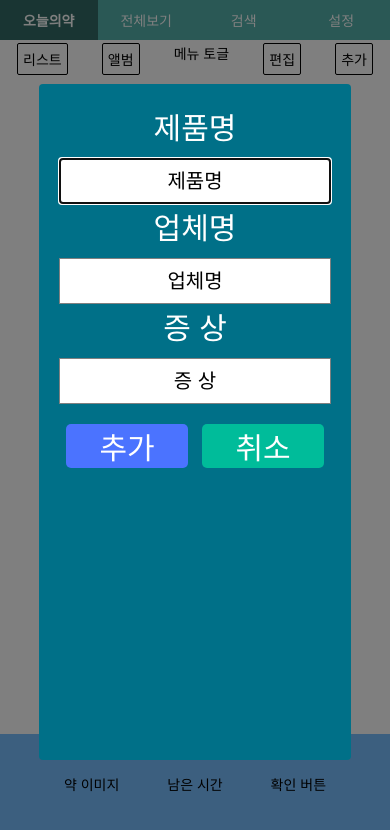
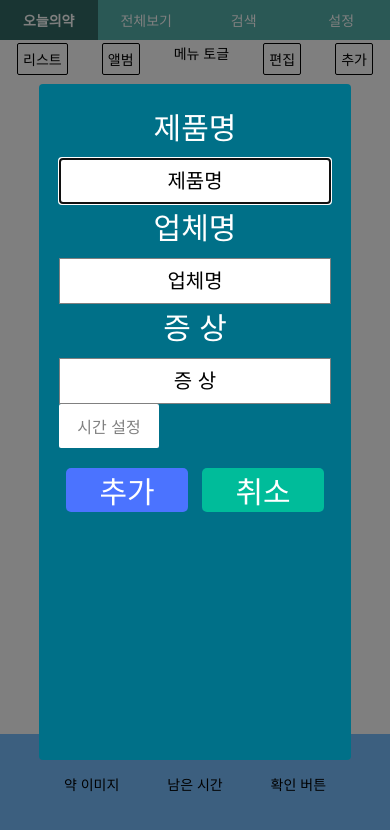
Before and after one commit to KimEunA97/KDT-2-Project-C-10, a React Native app in the folder PillGood/: screen / in a window 390 px wide. Both pictures are taken after a click on the element 195 px from the left and 139 px from the top of the page. Shown: the top 830 px of the page. Built offline with nearby package versions, Linux system fonts and the light colour scheme.

Commit message:
타임피커 테스트 확인

```diff
--- a/PillGood/package.json
+++ b/PillGood/package.json
@@ -9,6 +9,7 @@
     "web": "expo start --web"
   },
   "dependencies": {
+    "@react-native-community/datetimepicker": "6.7.3",
     "expo": "~48.0.15",
     "expo-constants": "^14.2.1",
     "expo-notifications": "^0.18.1",
--- /dev/null
+++ b/PillGood/src/component/TimePicker.js
@@ -0,0 +1,60 @@
+import React, { useState } from 'react';
+import { SafeAreaView, TouchableOpacity, Text, StyleSheet } from 'react-native';
+import DateTimePicker from '@react-native-community/datetimepicker';
+
+export const ItsDateTimePicker = () => {
+  const [date, setDate] = useState(new Date(1598051730000));
+  const [showPicker, setShowPicker] = useState(false);
+
+  const onChange = (event, selectedDate) => {
+    const currentDate = selectedDate || date;
+    setShowPicker(false);
+    setDate(currentDate);
+  };
+
+  const showDatePicker = () => {
+    setShowPicker(true);
+  };
+
+  return (
+    <SafeAreaView>
+      <TouchableOpacity
+        onPress={showDatePicker}
+        style={styles.button}
+      >
+        <Text style={styles.buttonText}>시간 설정</Text>
+      </TouchableOpacity>
+      {showPicker && (
+        <DateTimePicker
+          value={date}
+          mode="time"
+          is24Hour={true}
+          display="spinner"
+          onChange={onChange}
+          style={styles.dateTimePicker}
+          positiveButton={{ label: '확인', textColor: 'green' }}
+          negativeButton={{ label: '취소', textColor: 'black' }}
+        />
+      )}
+    </SafeAreaView>
+  );
+};
+
+const styles = StyleSheet.create({
+  dateTimePicker: {
+    backgroundColor: 'white',
+    marginTop: 10,
+    padding: 10,
+  },
+  button: {
+    backgroundColor: 'white',
+    borderRadius: 2,
+    padding: 10,
+    width: 100,
+  },
+  buttonText: {
+    color: 'gray',
+    textAlign: 'center',
+    fontSize: 16,
+  },
+});
--- a/PillGood/src/component/TodayModal.js
+++ b/PillGood/src/component/TodayModal.js
@@ -1,5 +1,6 @@
 import React, { useState } from 'react';
 import { Modal, View, Text, TouchableOpacity, StyleSheet, TextInput } from 'react-native';
+import { ItsDateTimePicker } from './TimePicker';
 
 const TodayModal = ({ visible, onClose, onAddPill }) => {
   const [pillName, setPillName] = useState('');
@@ -85,7 +86,9 @@ const TodayModal = ({ visible, onClose, onAddPill }) => {
             onChangeText={handleSymptomsChange}
           />
 
-{/*
+<ItsDateTimePicker></ItsDateTimePicker>
+
+          {/*
           <Text style={styles.textColor}>시간 설정</Text>
           <TextInput
             style={styles.input}
@@ -93,6 +96,7 @@ const TodayModal = ({ visible, onClose, onAddPill }) => {
             value={timerValue.toString()}
             onChangeText={handleTimerChange}
           /> */}
+
 
 
           <View style={styles.btnContainer}>
```
Also changed, not shown: 1 other file (tests, documents, lock files or other folders).
